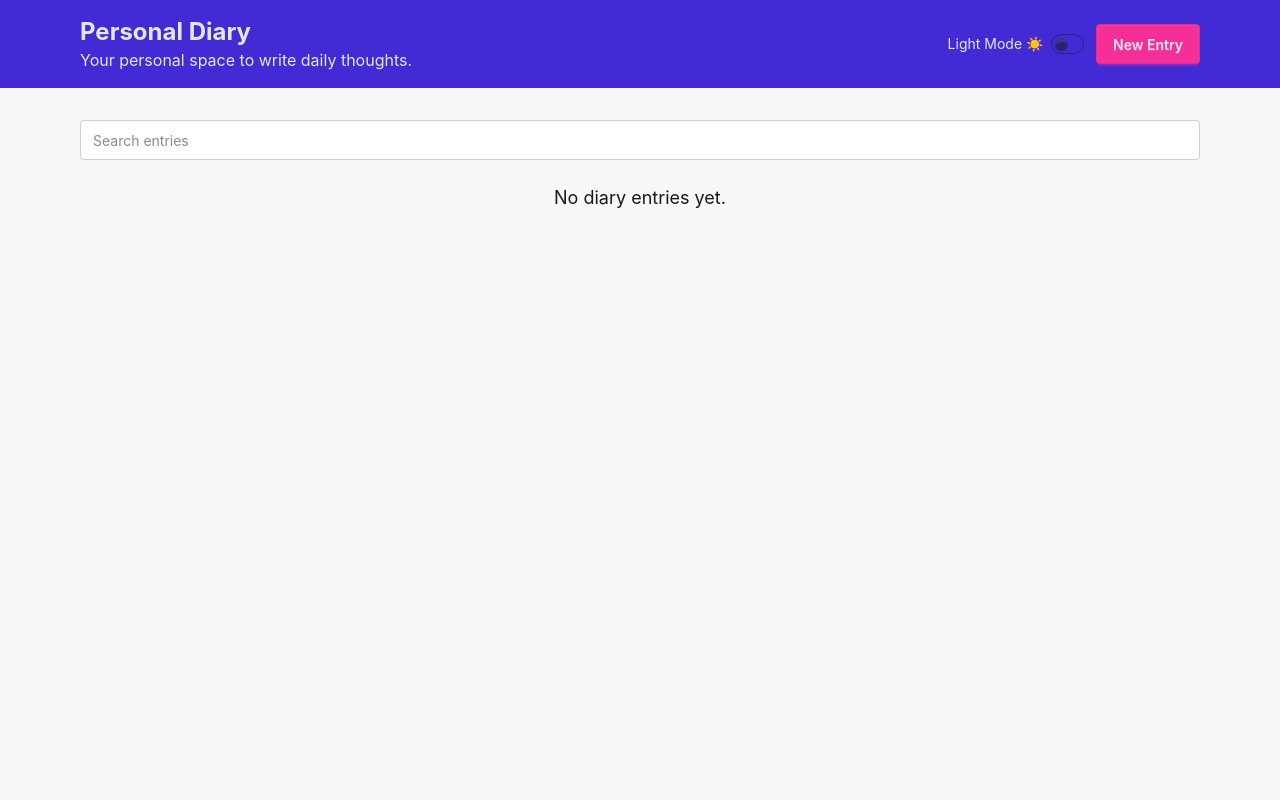
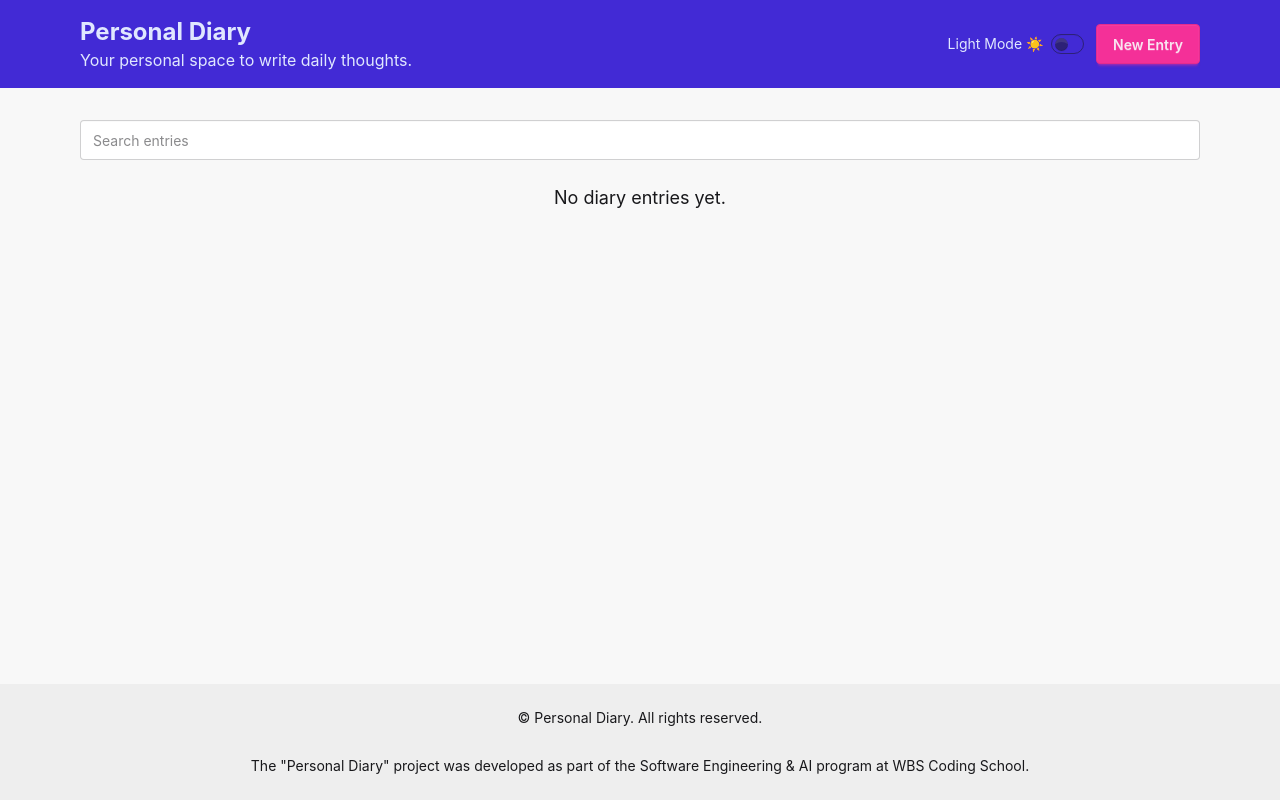
Before and after one commit to guprs/personal-diary, a React (Vite) app: page / in a window 1280 px wide. Built offline with nearby package versions, Linux system fonts and the light colour scheme.

Commit message:
feat: implement sticky footer layout with flex column structure

```diff
--- a/src/App.jsx
+++ b/src/App.jsx
@@ -1,6 +1,7 @@
 import { useState, useEffect } from "react"
 import Header from "./components/Header"
 import Home from "./pages/Home"
+import Footer from "./components/Footer"
 import NewEntryForm from "./components/NewEntryForm"
 
 function App() {
@@ -62,10 +63,11 @@ function App() {
   }
 
   return (
-    <div className='min-h-screen bg-base-200'>
+    <div className='min-h-screen flex flex-col bg-base-200'>
 
       <Header onNewClick={() => {setEditingEntry(null); setIsCreating(true)}} toggleTheme={toggleTheme} theme={theme} />
 
+      <main className="flex-grow">
         {isCreating && (
           <div className="fixed inset-0 bg-black/50 flex items-center justify-center z-50" onClick={() => {setEditingEntry(null); setIsCreating(false)}}>
 
@@ -82,7 +84,9 @@ function App() {
           </div>
         )}
         <Home entries={entries} deleteEntry={deleteEntry} onEdit={(entry) => {setEditingEntry(entry); setIsCreating(true);}} />
+      </main>
 
+      <Footer />
     </div>
   )
 }
--- a/src/components/DiaryEntry.jsx
+++ b/src/components/DiaryEntry.jsx
@@ -1,6 +1,4 @@
-import React from 'react'
-
-const DiaryEntry = ({ entry, deleteEntry, onEdit }) => {
+function DiaryEntry({ entry, deleteEntry, onEdit }) {
     return (
         <div className='card bg-base-100 shadow-md hover:shadow-lg transition-shadow relative'>
             <div className='card-body'>
--- /dev/null
+++ b/src/components/Footer.jsx
@@ -0,0 +1,15 @@
+function Footer() {
+    const currentYear = new Date().getFullYear
+
+    return (
+        <footer className="bg-base-300 border-t border-base-200">
+            <div className="max-w-6xl mx-auto px-4 py-6 text-center text-sm opcaity-80">
+                <p>&copy; {currentYear} Personal Diary. All rights reserved.</p>
+                <br />
+                <p className="mt-2">The "Personal Diary" project was developed as part of the Software Engineering & AI program at WBS Coding School.</p>
+            </div>
+        </footer>
+    )
+}
+
+export default Footer
--- a/src/components/Header.jsx
+++ b/src/components/Header.jsx
@@ -1,5 +1,3 @@
-import React from 'react'
-
 function Header({ onNewClick, toggleTheme, theme }) {
     return (
         <header className='bg-primary text-primary-content'>
--- a/src/components/NewEntryForm.jsx
+++ b/src/components/NewEntryForm.jsx
@@ -18,7 +18,7 @@ function NewEntryForm({ addEntry, updateEntry, editingEntry, onCancel}) {
      * handles form submission + switches between create and edit mode
      * resets input fields
      */
-    function handleSubmit(e) {
+    const handleSubmit = (e) => {
 
         console.log("editingEntry:", editingEntry)
         e.preventDefault()
--- a/src/pages/Home.jsx
+++ b/src/pages/Home.jsx
@@ -1,7 +1,7 @@
 import { useState } from "react"
 import DiaryEntry from '../components/DiaryEntry'
 
-const Home = ({ entries, deleteEntry, onEdit }) => {
+function Home ({ entries, deleteEntry, onEdit }) {
   // stores the current search input value
   const [searchTerm, setSearchTerm] = useState("")
 
```
Lines whose indentation alone changed are shown as unchanged.
